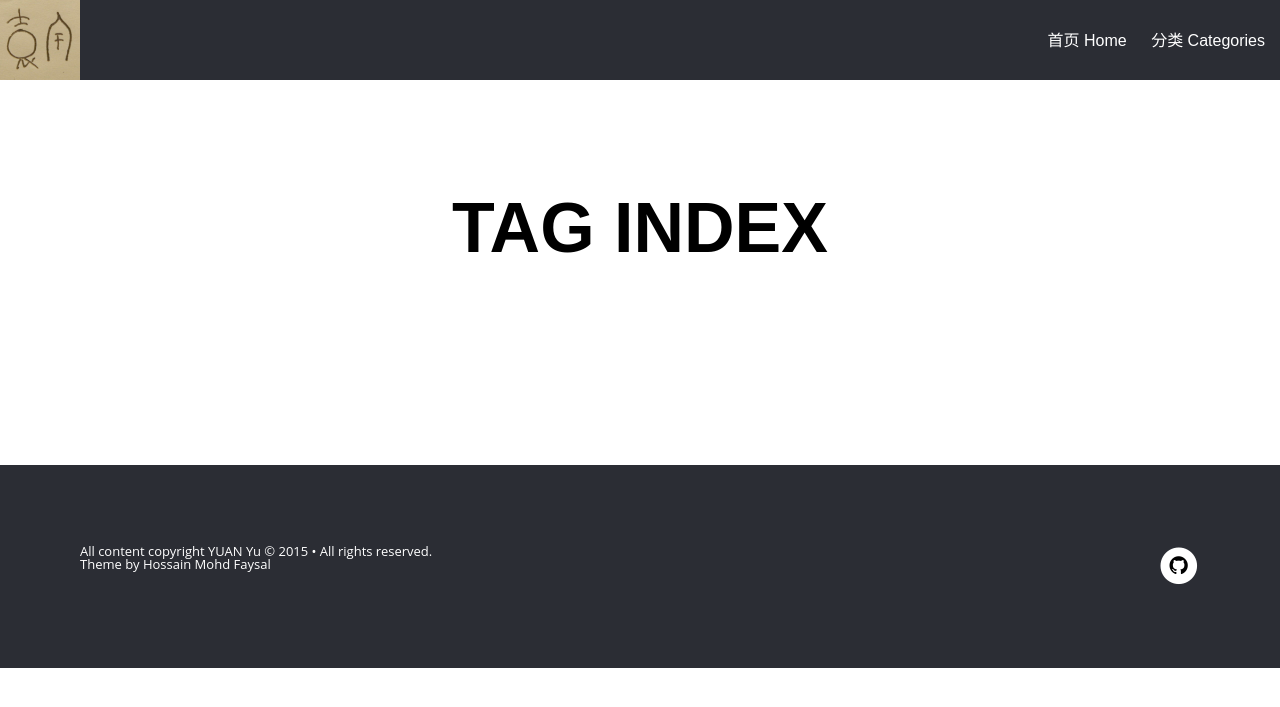
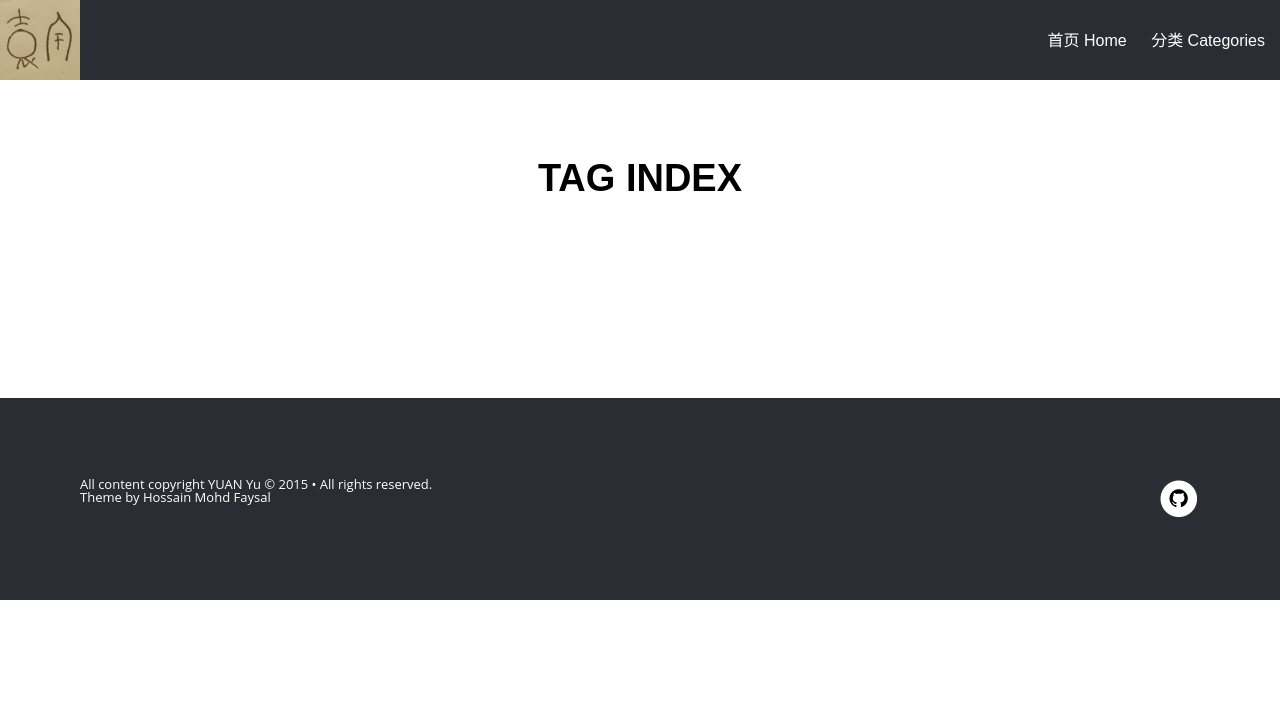
Before and after one commit to yu4nyu/yu4nyu.github.com, a Jekyll site: the page built from tags.html, in a window 1280 px wide. Shown: the top 707 px of the page. Built offline with Jekyll 4.4.1, drawn with Linux system fonts in a browser that asks for light colours; nearby versions of some CDN libraries; some web fonts are replaced.

Commit message:
[change] smaller font size of post title

```diff
--- a/assets/css/post-blue.css
+++ b/assets/css/post-blue.css
@@ -411,18 +411,18 @@ html, body, .summer-post-container, .summer-post-header {
     @media only screen and (min-width: 40.063em) {
       .summer-page-title h1,
       .summer-post-title-simple h1 {
-        font-size: 4.375rem;
+        font-size: 2.375rem;
         padding-top: 5.625rem;
         padding-bottom: 5.625rem; } }
     @media only screen and (min-width: 70em) {
       .summer-page-title h1,
       .summer-post-title-simple h1 {
-        padding-top: 6.875rem;
+        padding-top: 4.875rem;
         padding-bottom: 6.875rem; } }
     @media only screen and (min-width: 90em) {
       .summer-page-title h1,
       .summer-post-title-simple h1 {
-        font-size: 5.3125rem;
+        font-size: 3.3125rem;
         padding-top: 8.125rem;
         padding-bottom: 8.125rem; } }
   .summer-page-title .summer-post-meta-simple,
```
